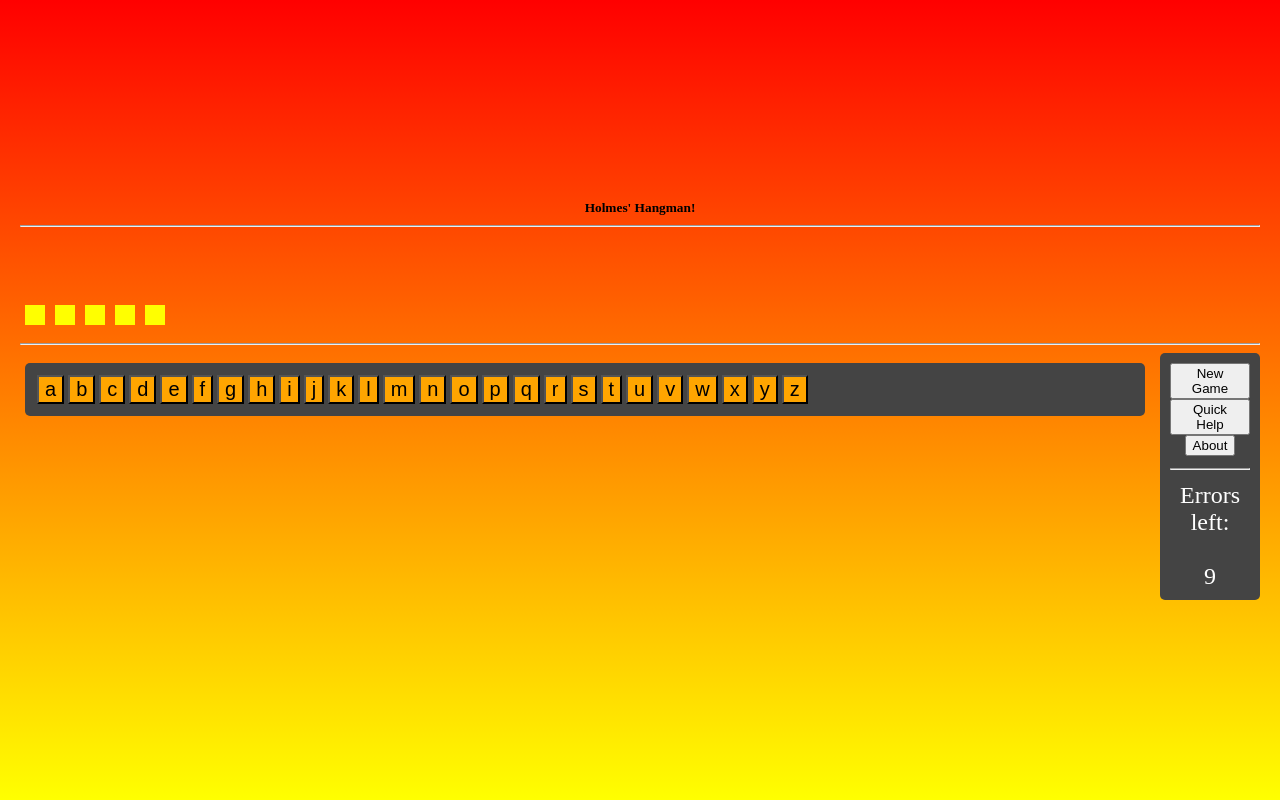
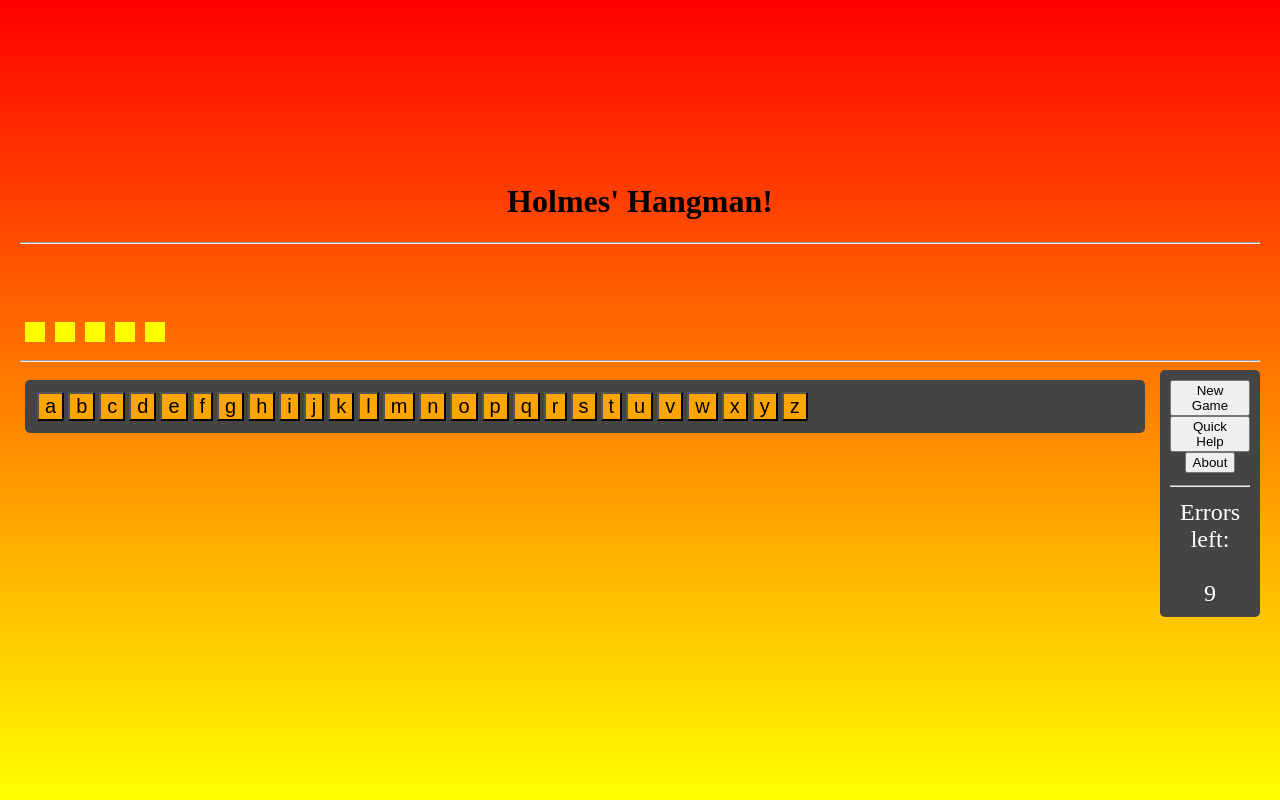
Before and after one commit to mh44698/firstproject.io, a plain HTML site: page index.html in a window 1280 px wide. Drawn offline with Linux system fonts and the light colour scheme.

Commit message:
Adding some flavor

```diff
--- a/style.css
+++ b/style.css
@@ -5,9 +5,7 @@ body {
     background-image: linear-gradient(red, yellow);
 }
 
-h1 {
-    font-size: smaller;
-}
+
 
 .hngmanpic {
     max-width: 30px;
```
